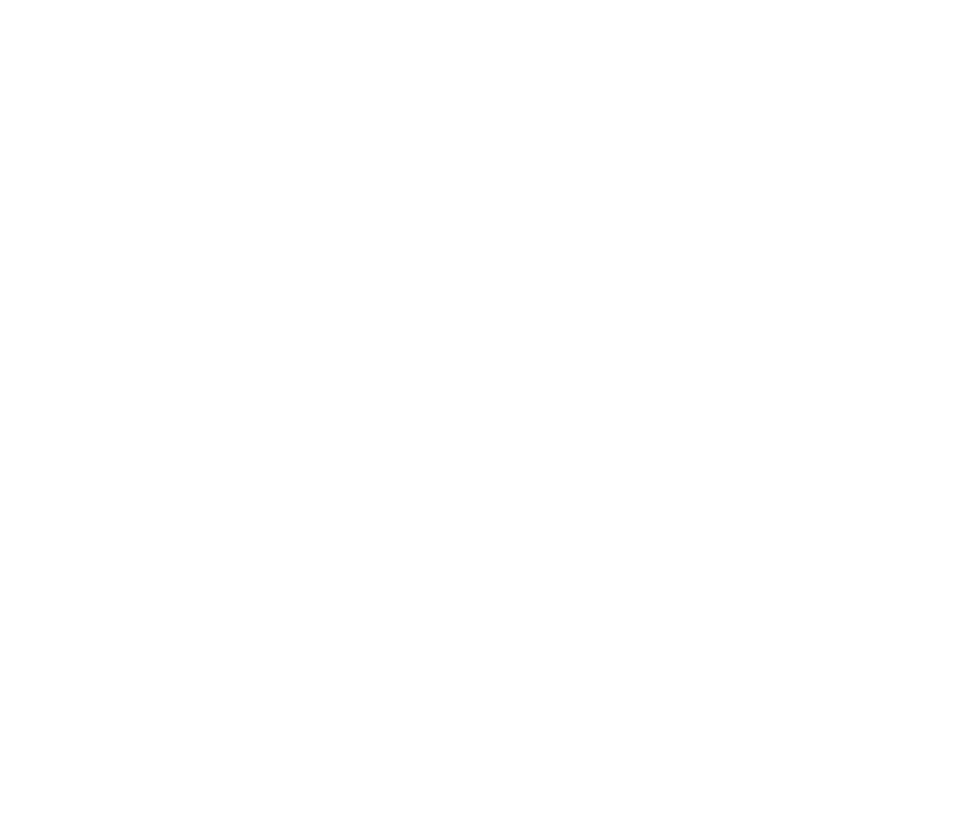
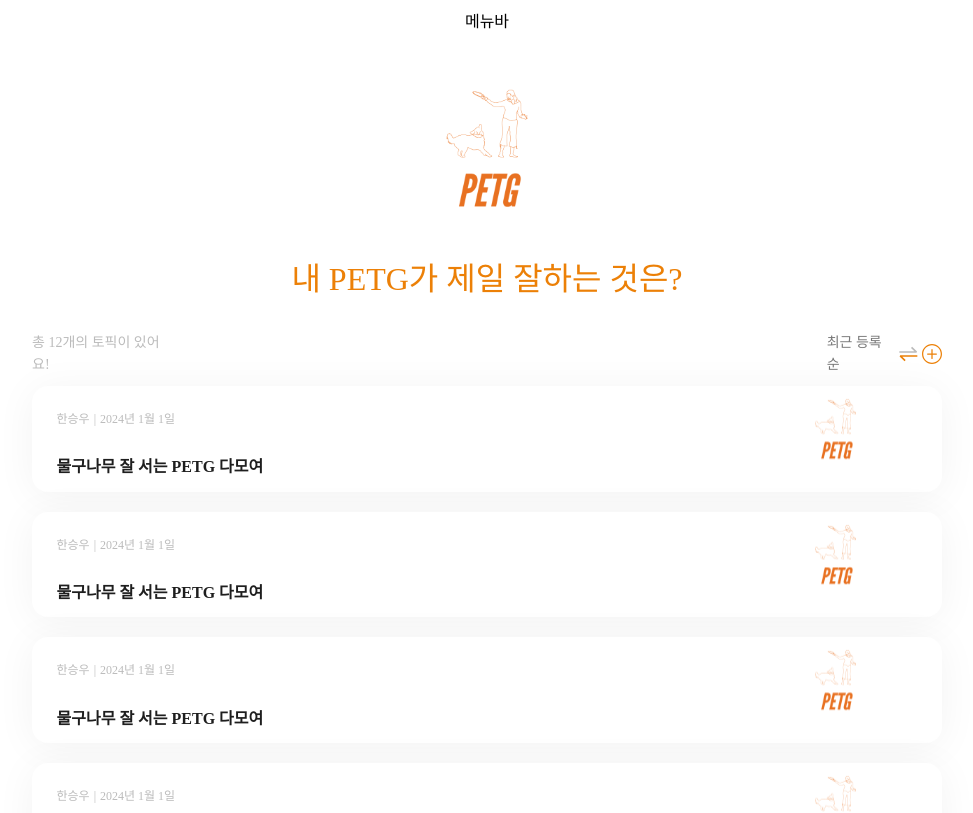
Before and after one commit to PETtleGround/PETG-FE, a React (Create React App) app: page /topic in a window 1280 px wide. Before the commit this address had no page. Shown: the top 813 px of the page, without its empty margins (161-1134 px from the left). Built offline with nearby package versions, Linux system fonts and the light colour scheme.

Commit message:
[feat] 메인페이지 리스트 추가

```diff
--- a/src/App.jsx
+++ b/src/App.jsx
@@ -2,12 +2,14 @@
 import { BrowserRouter as Router, Routes, Route } from "react-router-dom";
 import Main from "./pages/Main.jsx";
 import Login from "./pages/Login.jsx";
+import Topic from "./pages/Topic.jsx";
 
 function App() {
   return (
     <Router>
       <Routes>
         <Route path="/" element={<Main />}></Route>
+        <Route path="/topic" element={<Topic />}></Route>
         <Route path="/login" element={<Login />}></Route>
       </Routes>
     </Router>
--- /dev/null
+++ b/src/pages/Topic.jsx
@@ -0,0 +1,221 @@
+/* eslint-disable no-unused-vars */
+import React, { useEffect, useState } from "react";
+import styled from "styled-components";
+import PETG_img from "../assets/PETG.svg";
+import Slider from "react-slick";
+import "slick-carousel/slick/slick.css";
+import "slick-carousel/slick/slick-theme.css";
+import change_img from "../assets/change_img.svg";
+import plus_img from "../assets/plus_img.svg";
+
+const Topic = () => {
+  const [topicList, setTopicList] = useState(null);
+
+  const getTopicList = async () => {
+    setTopicList([
+      {
+        id: 0,
+        name: "한승우",
+        day: "2024년 1월 1일",
+        title: "물구나무 잘 서는 PETG 다모여",
+        img: PETG_img,
+      },
+      {
+        id: 0,
+
+        name: "한승우",
+        day: "2024년 1월 1일",
+        title: "물구나무 잘 서는 PETG 다모여",
+        img: PETG_img,
+      },
+      {
+        id: 0,
+        name: "한승우",
+        day: "2024년 1월 1일",
+        title: "물구나무 잘 서는 PETG 다모여",
+        img: PETG_img,
+      },
+      {
+        id: 0,
+        name: "한승우",
+        day: "2024년 1월 1일",
+        title: "물구나무 잘 서는 PETG 다모여",
+        img: PETG_img,
+      },
+      {
+        id: 0,
+        name: "한승우",
+        day: "2024년 1월 1일",
+        title: "물구나무 잘 서는 PETG 다모여",
+        img: PETG_img,
+      },
+      {
+        name: "한승우",
+        day: "2024년 1월 1일",
+        id: 0,
+        title: "물구나무 잘 서는 PETG 다모여",
+        img: PETG_img,
+      },
+      {
+        name: "한승우",
+        id: 0,
+        day: "2024년 1월 1일",
+        title: "물구나무 잘 서는 PETG 다모여",
+        img: PETG_img,
+      },
+    ]);
+  };
+
+  useEffect(() => {
+    getTopicList();
+  }, []);
+
+  return (
+    <PageComponent>
+      <div>메뉴바</div>
+      <TopicHeader>
+        <Image src={PETG_img} alt="PETG" />
+        <NanumTextDiv margin="-19px 0px 0px 0px">내 PETG가 제일 잘하는 것은?</NanumTextDiv>
+      </TopicHeader>
+      <TopicHeaderBox>
+        <TopicHeaderBoxInnerText>총 12개의 토픽이 있어요!</TopicHeaderBoxInnerText>
+        <TopicHeaderBoxInnerText margin="0px 0px 0px 651px" fontWeight="500" color="#787878">
+          최근 등록순
+        </TopicHeaderBoxInnerText>
+        <Image margin="0px 2px" src={change_img} alt="change" width="24px" height="24px" />
+        <Image src={plus_img} alt="+" width="20px" height="20px" />
+      </TopicHeaderBox>
+      {topicList !== null ? (
+        topicList.map((item) => {
+          return (
+            <EachTopicBox key={item.id}>
+              <EachTopicTextBox>
+                <EachTopicFirstLine margin="24px 0px 0px 24px">
+                  <EachTopicFirstLineText>{item.name}</EachTopicFirstLineText>
+                  <EachTopicFirstLineText margin="0px 4px">|</EachTopicFirstLineText>
+                  <EachTopicFirstLineText fontWeight="500">{item.day}</EachTopicFirstLineText>
+                </EachTopicFirstLine>
+                <EachTopicSecondLineText margin="24px 0px 0px 24px">
+                  {item.title}
+                </EachTopicSecondLineText>
+              </EachTopicTextBox>
+              <Image src={item.img} alt="img" width="213px" height="100%" zIndex="1" />
+            </EachTopicBox>
+          );
+        })
+      ) : (
+        <></>
+      )}
+    </PageComponent>
+  );
+};
+
+export default Topic;
+
+const PageComponent = styled.div`
+  width: 100vw;
+  height: 100vh;
+  padding-bottom: 280px;
+  display: flex;
+  flex-direction: column;
+  align-items: center;
+`;
+
+const TopicHeader = styled.div`
+  display: flex;
+  flex-direction: column;
+  justify-content: center;
+  align-items: center;
+  margin: 32px 0px 0px 0px;
+`;
+
+const AbsoluteDiv = styled.div`
+  position: relative;
+  top: ${(props) => props.top || "0px"};
+  right: ${(props) => props.right || "0px"};
+`;
+
+const Image = styled.img`
+  width: ${(props) => props.width || "476px"};
+  height: ${(props) => props.height || "208.191px"};
+  margin: ${(props) => props.margin || "0px"};
+  object-fit: contain;
+  display: block;
+  z-index: ${(props) => props.zIndex || "-1"};
+`;
+
+const NanumTextDiv = styled.div`
+  color: var(--Main, #ec8007);
+  text-align: center;
+  font-family: NanumSquareOTF_ac;
+  font-size: 32px;
+  font-style: normal;
+  font-weight: 400;
+  line-height: normal;
+  margin: ${(props) => props.margin || "0px"};
+`;
+
+const TopicHeaderBox = styled.div`
+  display: flex;
+  align-items: center;
+  color: #bbbbbb;
+  width: 910px;
+  height: 24px;
+  margin: 43px 0px 0px 0px;
+`;
+const TopicHeaderBoxInnerText = styled.div`
+  font-family: NanumSquareRound;
+  font-style: normal;
+  font-size: 14px;
+  line-height: 160%; /* 22.4px */
+  text-transform: capitalize;
+  margin: ${(props) => props.margin || "0px"};
+  color: ${(props) => props.color || "#bbb"};
+  font-weight: ${(props) => props.fontWeight || "400"};
+`;
+
+const EachTopicBox = styled.div`
+  display: flex;
+  width: 910px;
+  height: 109px;
+  justify-content: center;
+  border-radius: 16px;
+  background: var(--White, #fff);
+
+  /* card */
+  box-shadow: 0px 4px 40px 0px rgba(0, 0, 0, 0.05);
+  flex: 1 0 0;
+  background: var(--White, #fff);
+  margin: 20px 0px 0px 0px;
+`;
+const EachTopicTextBox = styled.div`
+  width: 696px;
+  height: 100%;
+`;
+const EachTopicFirstLine = styled.div`
+  display: flex;
+  margin: ${(props) => props.margin || "0px"};
+`;
+const EachTopicFirstLineText = styled.div`
+  color: var(--gray-300, #bbb);
+  text-align: center;
+  font-family: NanumSquareRound;
+  font-size: 12px;
+  font-style: normal;
+  line-height: 160%; /* 19.2px */
+  text-transform: lowercase;
+  font-weight: ${(props) => props.fontWeight || "400"};
+  margin: ${(props) => props.margin || "0px"};
+`;
+
+const EachTopicSecondLineText = styled.div`
+  color: var(--Text-1, #1e1e1e);
+  font-family: NanumSquareRound;
+  font-size: 16px;
+  font-style: normal;
+  font-weight: 700;
+  line-height: normal;
+  text-transform: capitalize;
+  align-self: stretch;
+  margin: ${(props) => props.margin || "0px"};
+`;
```
Also changed, not shown: src/assets/change_img.svg (added), src/assets/plus_img.svg (added).
